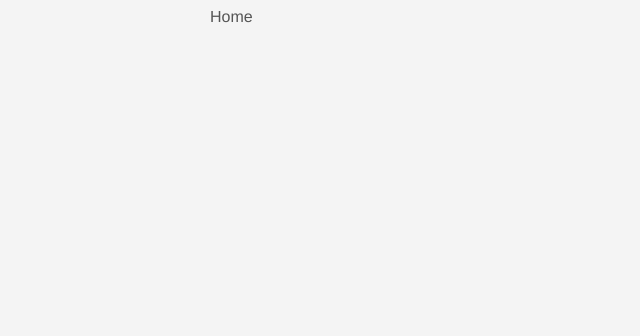
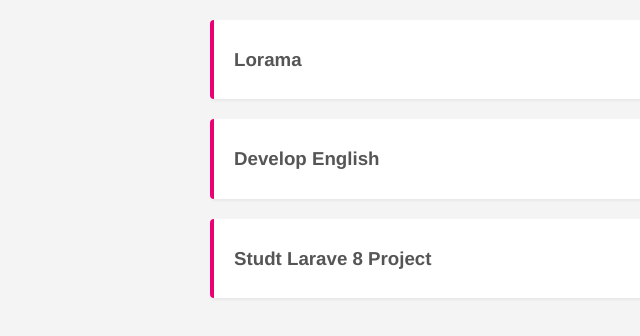
Before and after one commit to AhmedRabea0302/Project-Planner, a Vue app: page / in a window 1280 px wide. Shown: the top 336 px of the page, without its empty margins (130-770 px from the left). Built offline with nearby package versions, Linux system fonts and the light colour scheme; data requests are answered from the project's data file.

Commit message:
Adding rhe single project Component

```diff
--- /dev/null
+++ b/src/components/SingleProject.vue
@@ -0,0 +1,45 @@
+<template>
+  <div class="project">
+      <div class="actions">
+          <h3 @click="showDetails = !showDetails">{{ project.title }}</h3>
+      </div>
+
+      <div class="details">
+          <p v-if="showDetails">{{ project.details }}</p>
+      </div>
+  </div>
+</template>
+
+<script>
+export default {
+
+    props: ['project'],
+    data() {
+        return {
+            showDetails: false,
+        }
+    },
+
+    methods: {
+
+    }
+
+}
+</script>
+
+<style>
+
+.project {
+    margin: 20px auto;
+    background-color: white;
+    padding: 10px 20px;
+    border-radius: 4px;
+    box-shadow: 1px 2px 3px rgba(0,0,0,0.05);
+    border-left: 4px solid #e90074;
+}
+
+h3 {
+    cursor: pointer;
+}
+
+</style>
--- a/src/views/Home.vue
+++ b/src/views/Home.vue
@@ -1,14 +1,35 @@
 <template>
   <div class="home">
-    Home
+    <div v-if="projects.length">
+      <div v-for="project in projects" :key="project.id">
+        <SingleProject :project="project"/>
+      </div>
+    </div>
+
   </div>
 </template>
 
 <script>
 
+import SingleProject from "../components/SingleProject.vue"
 export default {
+
   name: 'Home',
   components: {
+    SingleProject
+  },
+
+  data() {
+    return {
+      projects: [],
+    }
+  },
+
+  mounted() {
+    fetch('http://localhost:3000/projects')
+    .then(response => response.json())
+    .then(response => this.projects = response)
+    .catch(error => console.log(error))
   }
 }
 </script>
```
Also changed, not shown: src/components/HelloWorld.vue (deleted, +0 -58 lines).
